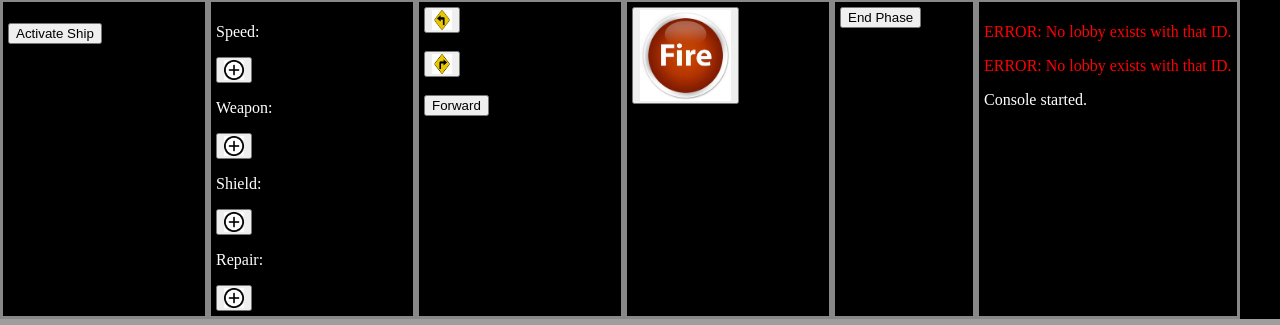
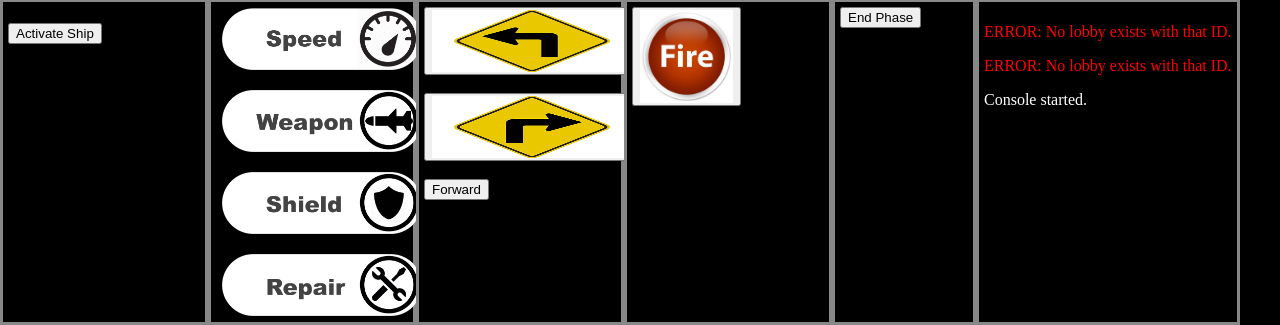
Before and after one commit to Gliperal/42_PHP_day08, a PHP site: page /game/game.php in a window 1280 px wide. Shown: the part 641-966 px from the top of the page. Run offline with PHP 8.4, Linux system fonts and the light colour scheme; data that the repository does not hold is empty.

Commit message:
cool icon added for weapon/shield/repair/speed

```diff
--- a/game/game.php
+++ b/game/game.php
@@ -81,8 +81,8 @@ session_start();
 				color: white;
 			}
 			img.pl {
-				height:	20px;
-				width:	20px;
+				height:	62px;
+				width:	200px;
 			}
 			img.fire {
 				width:	100%;
@@ -108,14 +108,16 @@ session_start();
 			</div>
 			<div class="normal">
 				<div class="orders">
-					<p>Speed:</p>
-					<button onclick='sendGet("plusSpeed.php")'><img class="pl" src="/resources/images/plus_button.png" /></button>
-					<p>Weapon:</p>
-					<button onclick='sendGet("plusWeapon.php")'><img class="pl" src="/resources/images/plus_button.png" /></button>
-					<p>Shield:</p>
-					<button onclick='sendGet("plusShield.php")'><img class="pl" src="/resources/images/plus_button.png" /></button>
-					<p>Repair:</p>
-					<button onclick='sendGet("plusRepair.php")'><img class="pl" src="/resources/images/plus_button.png" /></button>
+					<button style=" border: none;background-color: Transparent" onclick='sendGet("plusSpeed.php")'><img class="pl" src="/resources/images/speed_icon.png" /></button>
+					<br>
+					<br>
+					<button style=" border: none;background-color: Transparent" onclick='sendGet("plusWeapon.php")'><img class="pl" src="/resources/images/weapon_icon.png" /></button>
+					<br>
+					<br>
+					<button style=" border: none;background-color: Transparent" onclick='sendGet("plusShield.php")'><img class="pl" src="/resources/images/shield_icon.png" /></button>
+					<br>
+					<br>
+					<button style=" border: none;background-color: Transparent" onclick='sendGet("plusRepair.php")'><img class="pl" src="/resources/images/repair_icon.png" /></button>
 				</div>
 <!--?php
 $currentShip = $game->getActiveShip();
```
Also changed, not shown: resources/images/repair_icon.png (added), resources/images/shield_icon.png (added), resources/images/speed_icon.png (added), resources/images/weapon_icon.png (added).
